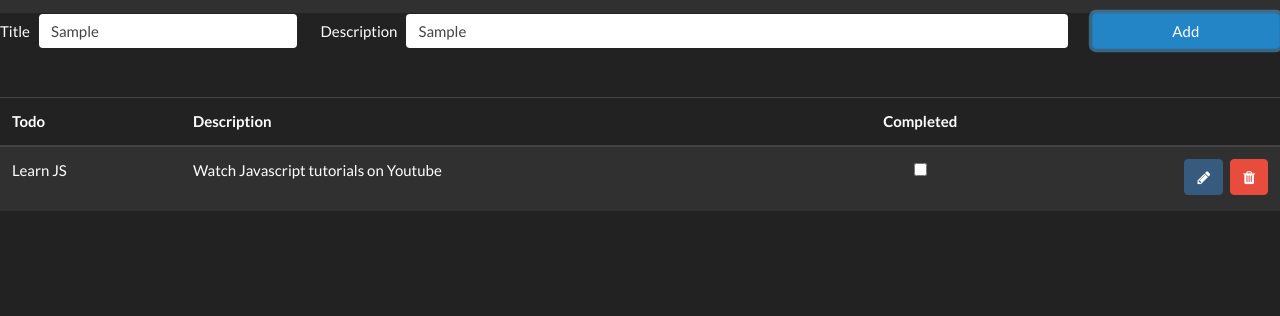
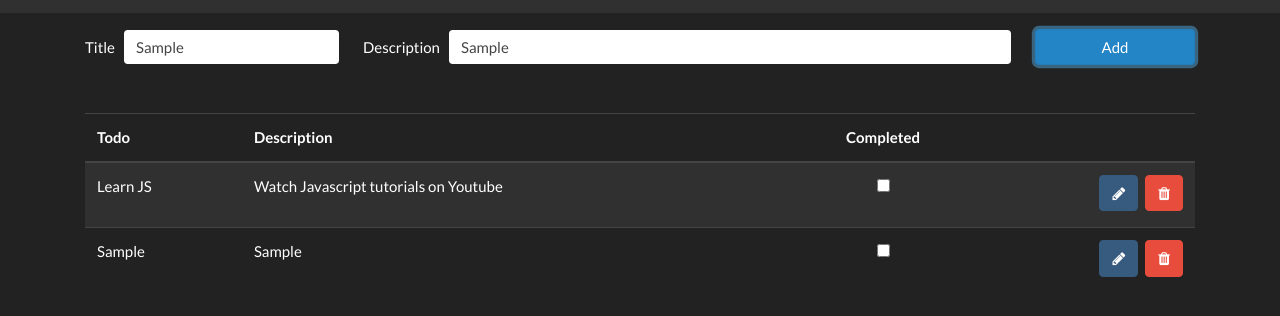
Before and after one commit to abel0011/course-javascript, a plain HTML site: page index.html in a window 1280 px wide. Both pictures are taken after typing "Sample", "Sample" into the empty fields and a click on the button "Add". Shown: the part 58-374 px from the top of the page. Drawn offline with nearby package versions, Linux system fonts and the light colour scheme.

Commit message:
Generando agregado en la tabla

```diff
--- a/index.js
+++ b/index.js
@@ -8,6 +8,7 @@ document.addEventListener("DOMContentLoaded", () => {
   const description = document.getElementById("description");
   const btnadd = document.getElementById("add");
   const table = document.getElementById("table");
+  const alert = document.getElementById("alert");
 
   //  btnadd.onclick = () => {
   //    console.log(
@@ -21,16 +22,31 @@ document.addEventListener("DOMContentLoaded", () => {
   //
   function addTodo() {
     if (title.value === "" || description.value === "") {
+      //removerla clase de bootstrap
+      alert.classList.remove("d-none");
+      //sobre escribir la cadea de texto de alert
+      alert.innerText = "Title and Description are required";
       console.error("Title and Description are required");
-    } else {
-      console.log(
-        "El Titulo es => ",
-        title.value,
-        "\n",
-        "Description es =>",
-        description.value
-      );
+      return;
     }
+    const row = table.insertRow();
+    row.innerHTML = `
+    <td>${title.value}</td>
+    <td>${description.value}</td>
+    <td class="text-center">
+      <input type="checkbox" />
+    </td>
+    <td class="text-right">
+      <button class="btn btn-primary mb-1">
+            <i class="fa fa-pencil"></i>
+      </button>
+          <button class="btn btn-danger mb-1 ml-1">
+            <i class="fa fa-trash"></i>
+        </button>
+    </td>
+
+    `;
+    alert.classList.add("d-none");
   }
 
   btnadd.onclick = addTodo;
```
Also changed, not shown: index.html (+1 -1 lines).
